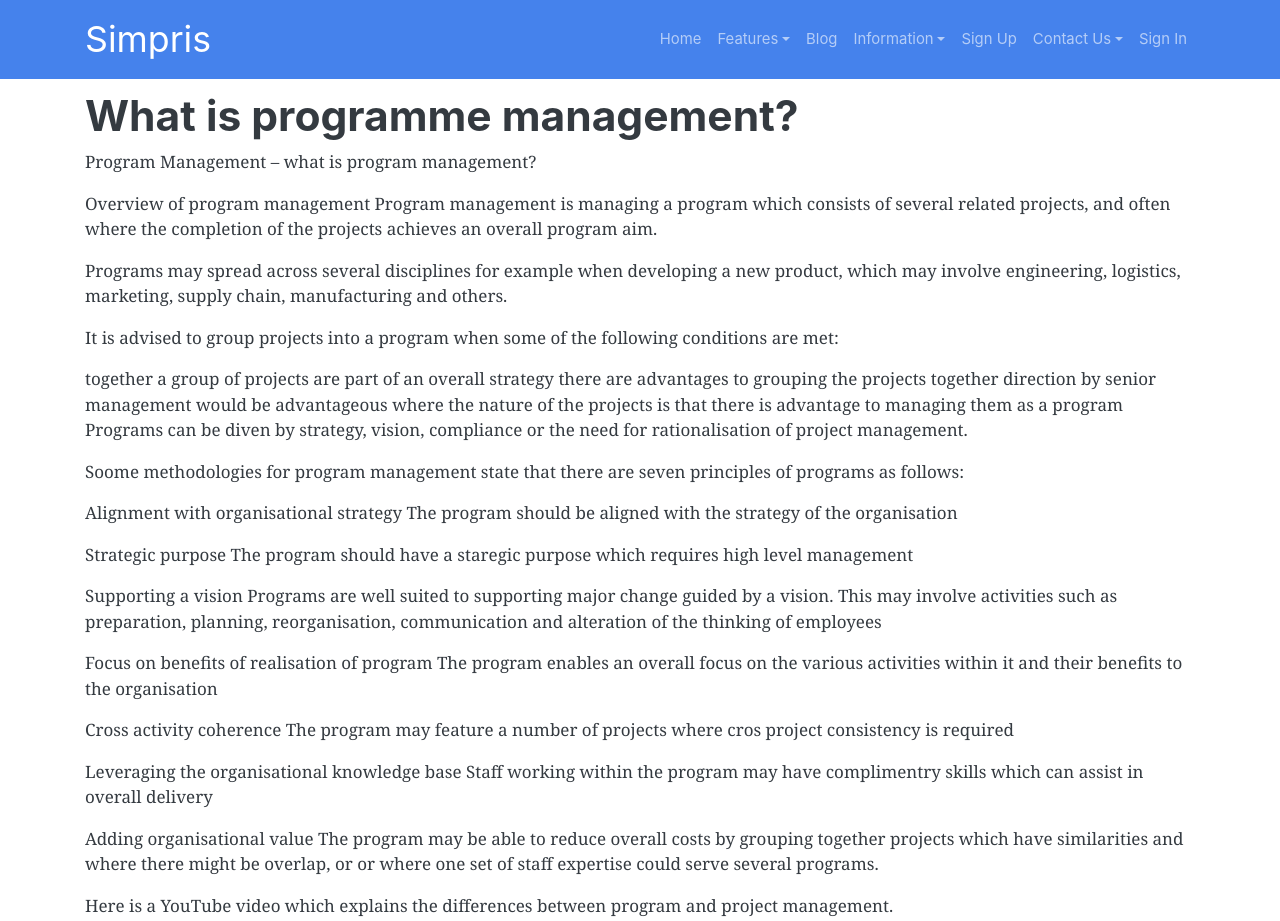
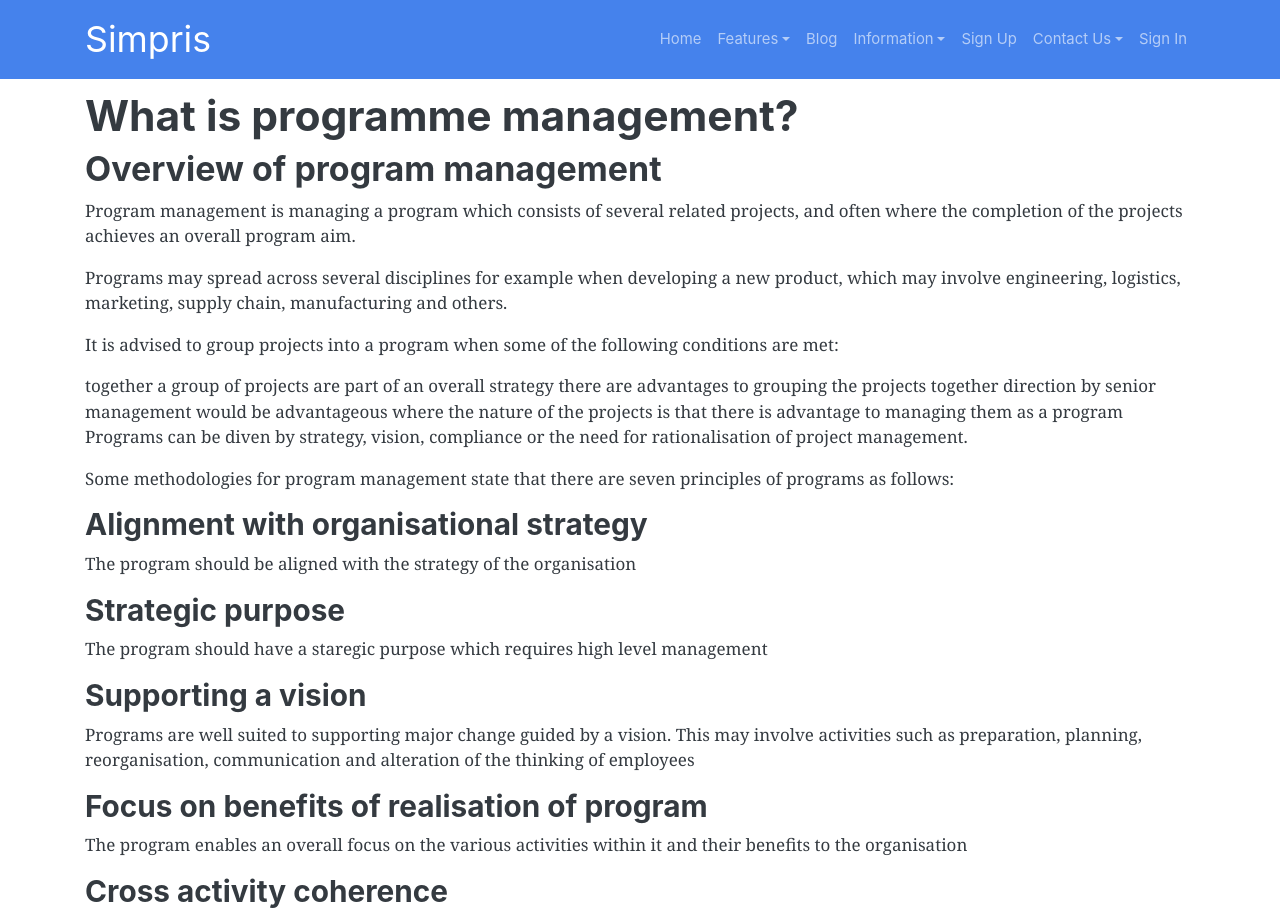
Before and after one commit to Grafrajohn/si, a Jekyll site: the page built from what-is-programme-management.markdown, in a window 1280 px wide and 1400 px high. Shown: the top 921 px of the window. Built offline with Jekyll 4.4.1, drawn with Linux system fonts in a browser that asks for light colours; nearby versions of some CDN libraries; some of the changed text lies outside the part shown.

Commit message:
Updated What Is Programme Management

```diff
--- a/what-is-programme-management.markdown
+++ b/what-is-programme-management.markdown
@@ -5,10 +5,7 @@ permalink: program-management-information
 layout: page
 ---
 
-Program Management – what is program management?
-
-
-Overview of program management
+## Overview of program management
 Program management is managing a program which consists of several related projects, and often where the completion of the projects achieves an overall program aim.
 
 Programs may spread across several disciplines for example when developing a new product, which may involve engineering, logistics, marketing, supply chain, manufacturing and others.
@@ -21,27 +18,27 @@ direction by senior management would be advantageous
 where the nature of the projects is that there is advantage to managing them as a program
 Programs can be diven by strategy, vision, compliance or the need for rationalisation of project management.
 
-Soome methodologies for program management state that there are seven principles of programs as follows:
+Some methodologies for program management state that there are seven principles of programs as follows:
 
-Alignment with organisational strategy
+### Alignment with organisational strategy
 The program should be aligned with the strategy of the organisation
 
-Strategic purpose
+### Strategic purpose
 The program should have a staregic purpose which requires high level management
 
-Supporting a vision
+### Supporting a vision
 Programs are well suited to supporting major change guided by a vision. This may involve activities such as preparation, planning, reorganisation, communication and alteration of the thinking of employees
 
-Focus on benefits of realisation of program
+### Focus on benefits of realisation of program
 The program enables an overall focus on the various activities within it and their benefits to the organisation
 
-Cross activity coherence
+### Cross activity coherence
 The program may feature a number of projects where cros project consistency is required
 
-Leveraging the organisational knowledge base
+### Leveraging the organisational knowledge base
 Staff working within the program may have complimentry skills which can assist in overall delivery
 
-Adding organisational value
+### Adding organisational value
 The program may be able to reduce overall costs by grouping together projects which have similarities and where there might be overlap, or or where one set of staff expertise could serve several programs.
 
 Here is a YouTube video which explains the differences between program and project management.
```
